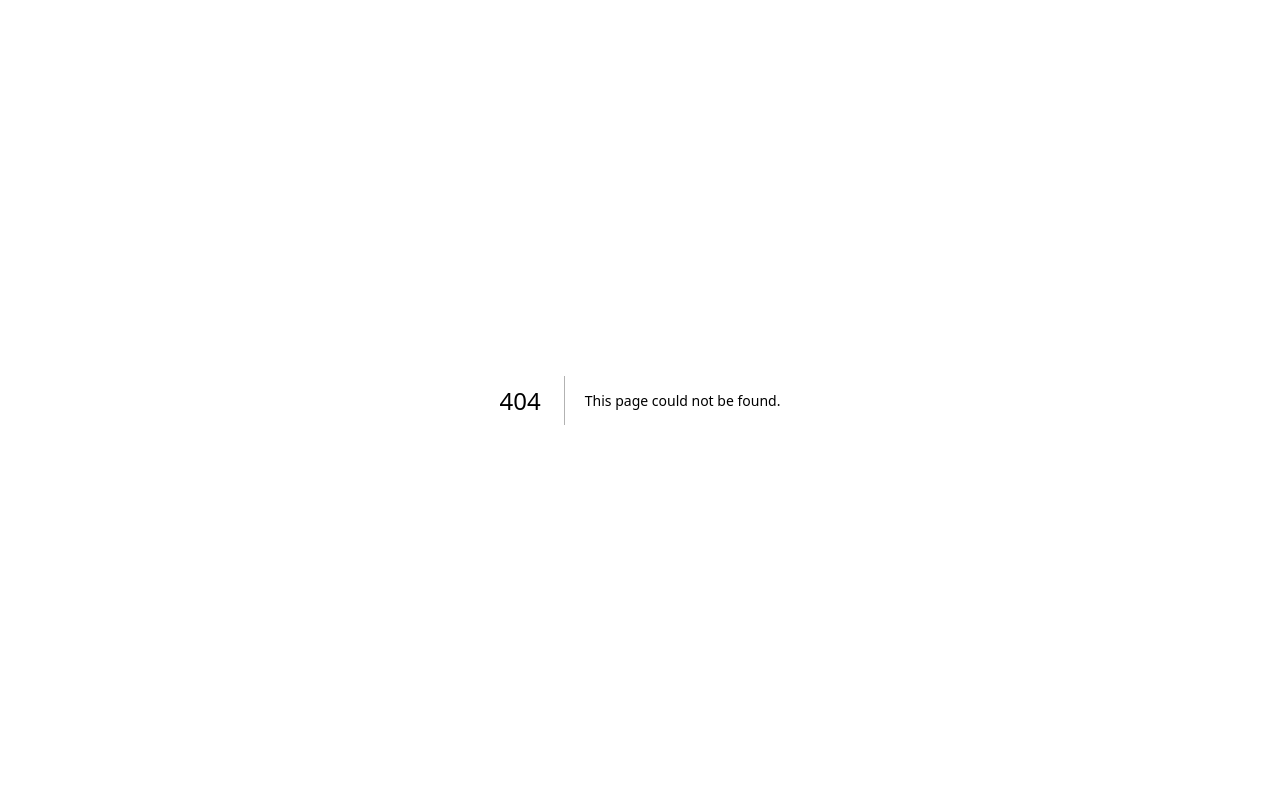
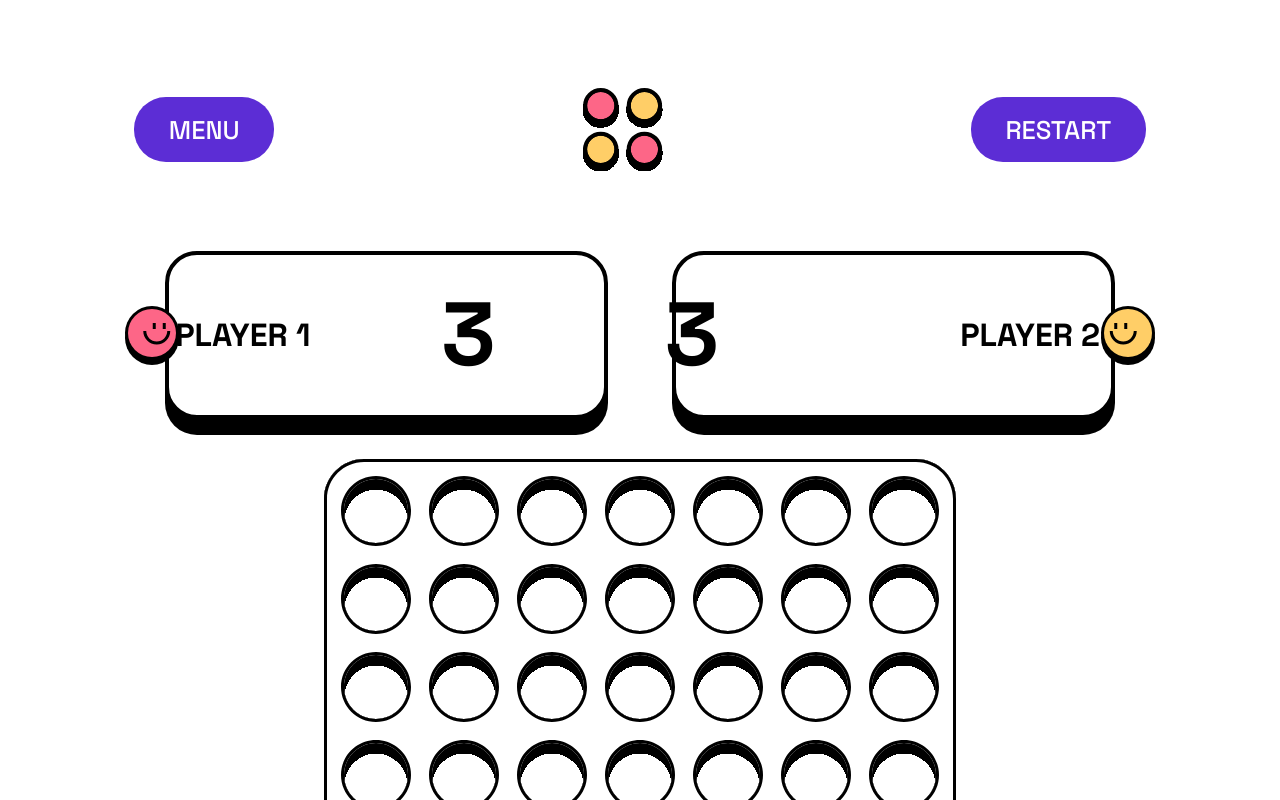
Before and after one commit to MarekBombera/connect_four, a Next.js app: page /game/pvp-local in a window 1280 px wide. Before the commit this address had no page. Shown: the top 800 px of the page. Built offline with nearby package versions, Linux system fonts and the light colour scheme.

Commit message:
feat: add pvp-local page

```diff
--- /dev/null
+++ b/app/game/pvp-local/page.tsx
@@ -0,0 +1,14 @@
+import { NextPage } from 'next'
+import { Board } from '~/components/board'
+import { GameNavigation } from '~/components/game-navigation'
+
+const PvpLocalPage: NextPage = () => {
+  return (
+    <>
+      <GameNavigation />
+      <Board />
+    </>
+  )
+}
+
+export default PvpLocalPage
```
